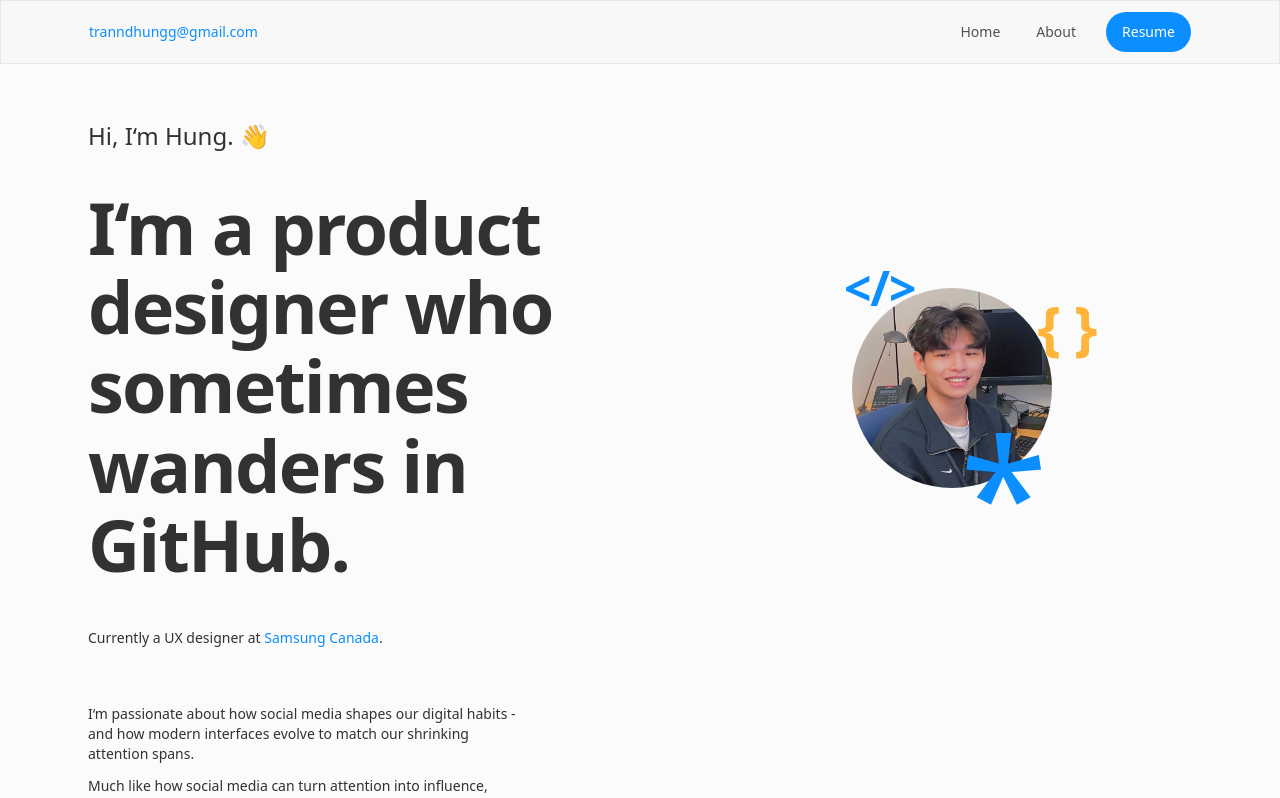
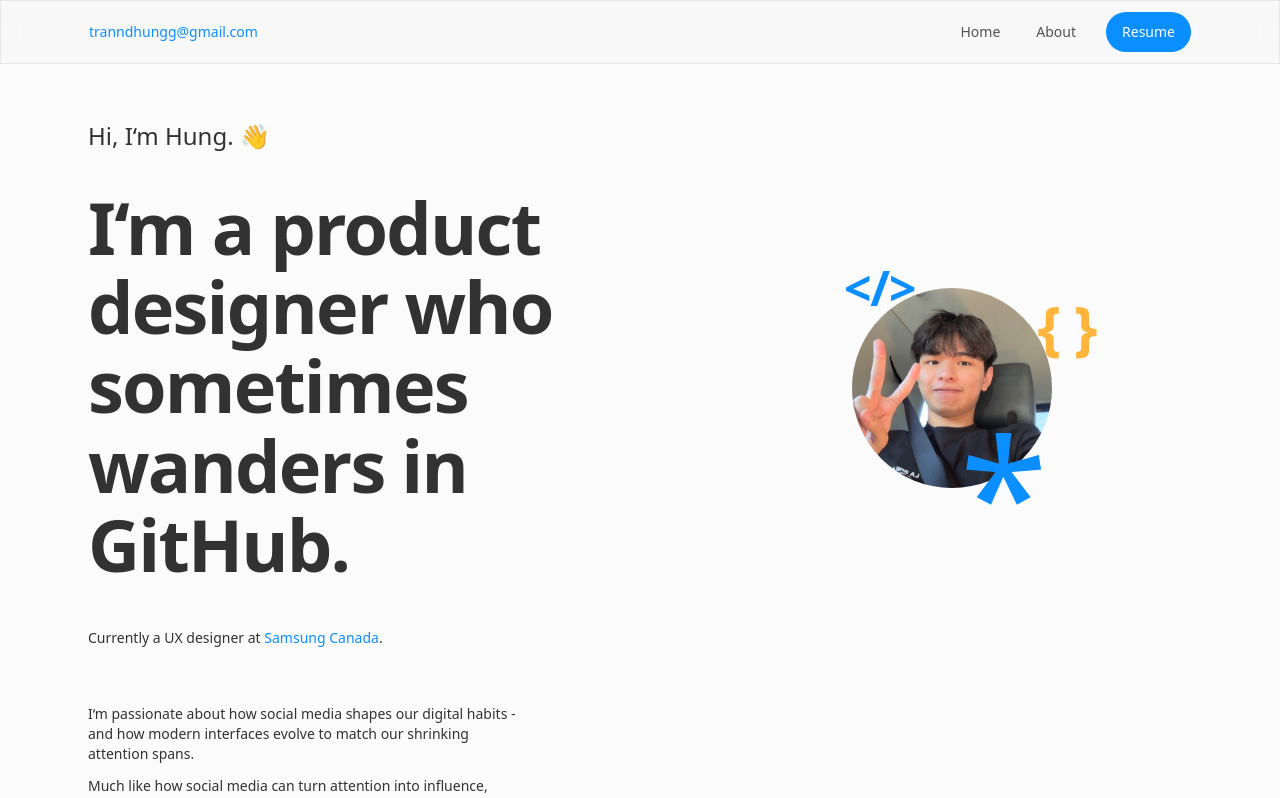
Before and after one commit to hungiie/portfolio26, a Next.js app: page /about in a window 1280 px wide. Shown: the top 798 px of the page. Built offline with nearby package versions, Linux system fonts and the light colour scheme.

Commit message:
Change photo

```diff
--- a/components/me.tsx
+++ b/components/me.tsx
@@ -4,7 +4,7 @@ export default function Me() {
     return (
         <div className="relative group">
             <div className="transition-all duration-800 rounded-full overflow-hidden w-[120px] h-[120px] md:w-[200px] md:h-[200px] group-hover:scale-[1.07]">
-                <Image src="/about.jpg" alt="Hung Tran" className="object-cover rounded-full" fill />
+                <Image src="/abt.jpeg" alt="Hung Tran" className="object-cover rounded-full" fill />
             </div>
             <p className="
             absolute
```
Also changed, not shown: public/abt 2.jpeg (added), public/abt.jpeg (added).
